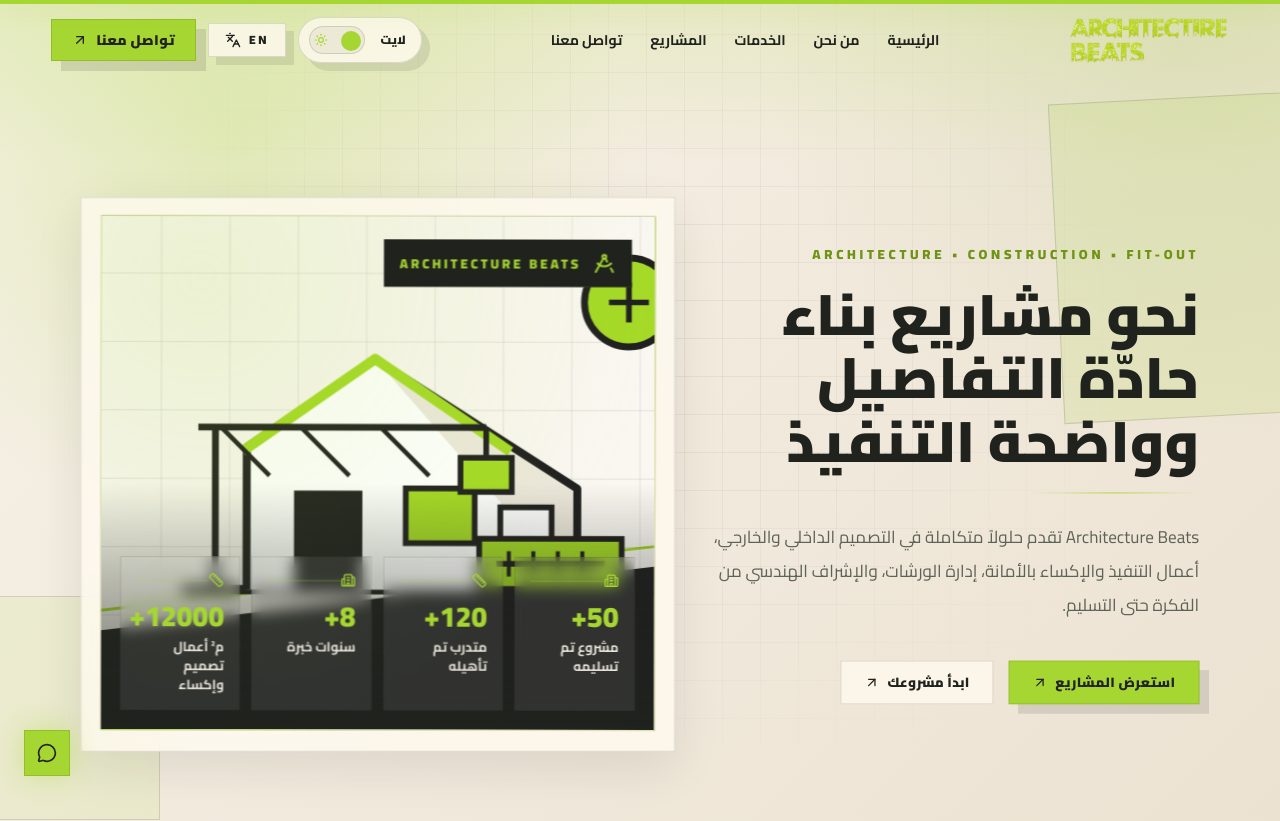
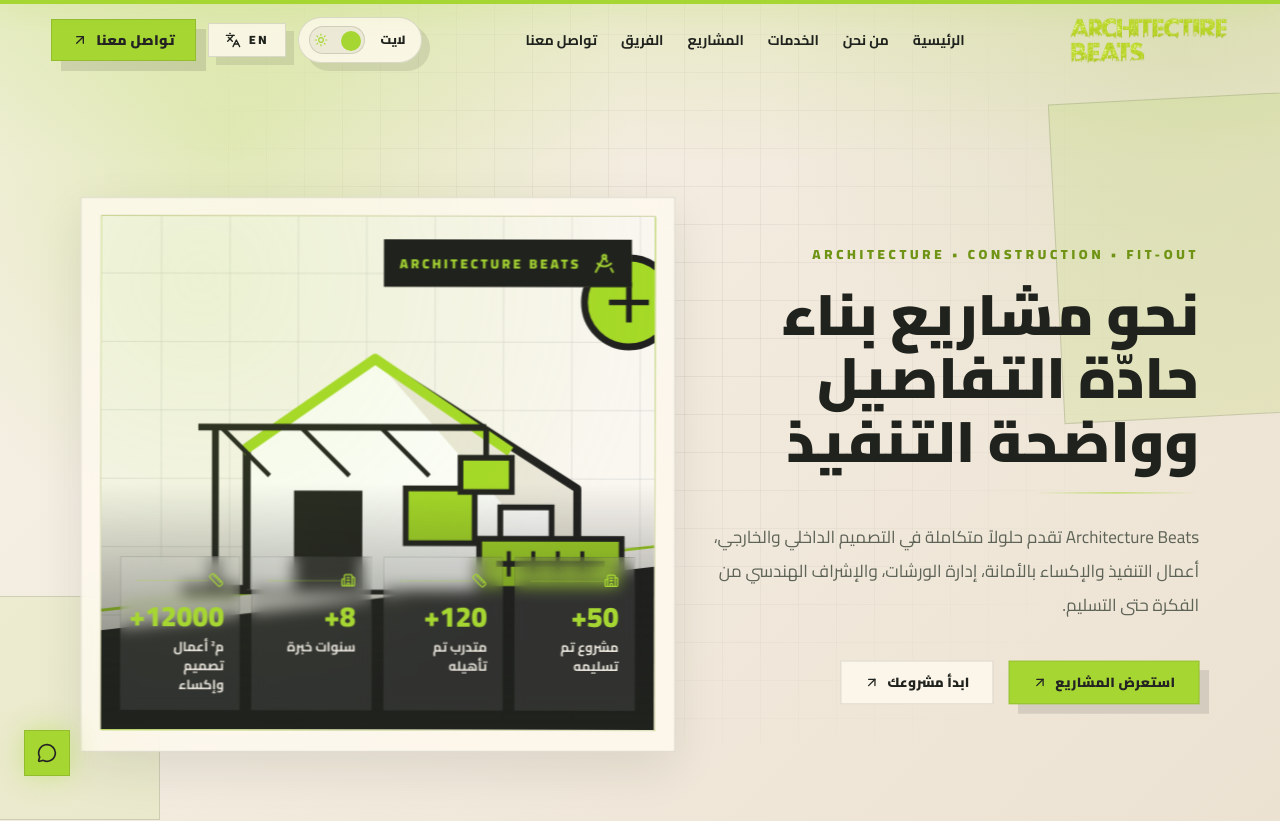
Before and after one commit to abod-haes/architecture-beats, a Next.js app: page / in a window 1280 px wide. Shown: the top 821 px of the page. Built offline with nearby package versions, Linux system fonts and the light colour scheme.

Commit message:
Add teams link to header navigation

```diff
--- a/src/components/layout/Navbar.tsx
+++ b/src/components/layout/Navbar.tsx
@@ -1,18 +1,36 @@
 "use client";
 
 import Link from "next/link";
-import { useEffect, useState } from "react";
+import { useEffect, useMemo, useState } from "react";
 import { Menu, X } from "lucide-react";
 import MobileMenu from "./MobileMenu";
 import GlowButton from "../ui/GlowButton";
 import LanguageToggle from "./LanguageToggle";
 import ThemeToggle from "./ThemeToggle";
 import { useLocale } from "@/context/LocaleContext";
+import type { NavItem } from "@/data/siteData";
 
 export default function Navbar() {
   const [isScrolled, setIsScrolled] = useState(false);
   const [open, setOpen] = useState(false);
   const { content, locale, toggleLocale, dir } = useLocale();
+
+  const navItems = useMemo<NavItem[]>(() => {
+    const teamItem: NavItem = { label: locale === "ar" ? "الفريق" : "Team", href: "/teams" };
+
+    if (content.nav.some((item) => item.href === teamItem.href)) {
+      return content.nav;
+    }
+
+    const contactIndex = content.nav.findIndex((item) => item.href === "/contact");
+    if (contactIndex === -1) {
+      return [...content.nav, teamItem];
+    }
+
+    return [...content.nav.slice(0, contactIndex), teamItem, ...content.nav.slice(contactIndex)];
+  }, [content.nav, locale]);
+
+  const contactItem = navItems.find((item) => item.href === "/contact") ?? navItems[navItems.length - 1];
 
   useEffect(() => {
     const handleScroll = () => setIsScrolled(window.scrollY > 40);
@@ -31,8 +49,8 @@ export default function Navbar() {
             </div>
           </Link>
 
-          <nav className="hidden items-center gap-7 md:flex">
-            {content.nav.map((item) => (
+          <nav className="hidden items-center gap-6 md:flex">
+            {navItems.map((item) => (
               <Link key={item.href} href={item.href} className="text-sm font-bold text-brand-dark transition hover:text-brand-secondary">
                 {item.label}
               </Link>
@@ -42,10 +60,10 @@ export default function Navbar() {
           <div className="hidden items-center gap-3 md:flex">
             <ThemeToggle locale={locale} />
             <LanguageToggle locale={locale} onToggle={toggleLocale} />
-            <GlowButton label={content.nav[4].label} href={content.nav[4].href} className="px-5 py-2.5" />
+            <GlowButton label={contactItem.label} href={contactItem.href} className="px-5 py-2.5" />
           </div>
 
-          <button onClick={() => setOpen((v) => !v)} className="border border-[var(--site-border)] bg-[var(--site-card)] p-2 text-brand-dark md:hidden" aria-label={content.nav[4].label}>
+          <button onClick={() => setOpen((v) => !v)} className="border border-[var(--site-border)] bg-[var(--site-card)] p-2 text-brand-dark md:hidden" aria-label={contactItem.label}>
             {open ? <X /> : <Menu />}
           </button>
         </div>
@@ -53,9 +71,9 @@ export default function Navbar() {
       <div className="relative md:hidden">
         <MobileMenu
           open={open}
-          nav={content.nav}
-          contactHref={content.nav[4].href}
-          contactLabel={content.nav[4].label}
+          nav={navItems}
+          contactHref={contactItem.href}
+          contactLabel={contactItem.label}
           locale={locale}
           onLanguageToggle={toggleLocale}
           onClose={() => setOpen(false)}
```
